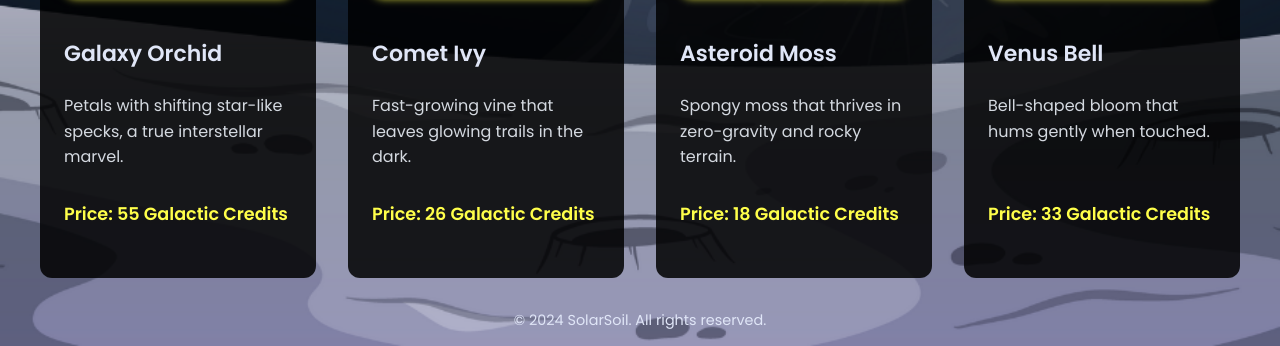
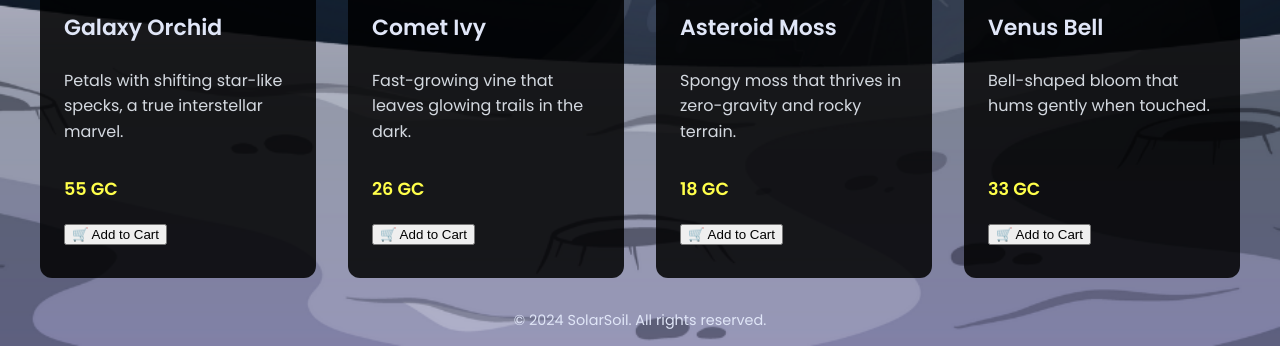
Before and after one commit to domadla/AD-SolarSoil, a PHP site: page /pages/shop/index.php in a window 1280 px wide. Shown: the part 1148-1494 px from the top of the page. Run offline with PHP 8.4, Linux system fonts and the light colour scheme.

Commit message:
feat: Refactor displayPlants function to include plant footer and add-to-cart button

```diff
--- a/utils/display.plants.util.php
+++ b/utils/display.plants.util.php
@@ -11,7 +11,12 @@ if (!function_exists('displayPlants')) {
             }
             echo "<h3 class='plant-name'>{$plant['name']}</h3>";
             echo "<p class='plant-description'>{$plant['desc']}</p>";
-            echo "<p class='plant-price'>Price: {$plant['price']} Galactic Credits</p>";
+            echo "<div class='plant-footer'>";
+            echo "<p class='plant-price'>{$plant['price']} GC</p>";
+            echo "<button class='add-to-cart-btn' onclick='addToCart({$plant['id']}, \"{$plant['name']}\", {$plant['price']}, \"{$plant['img']}\")' aria-label='Add {$plant['name']} to cart'>";
+            echo "<span class='cart-icon'>🛒</span> Add to Cart";
+            echo "</button>";
+            echo "</div>";
             echo "</article>";
         }
     }
```
